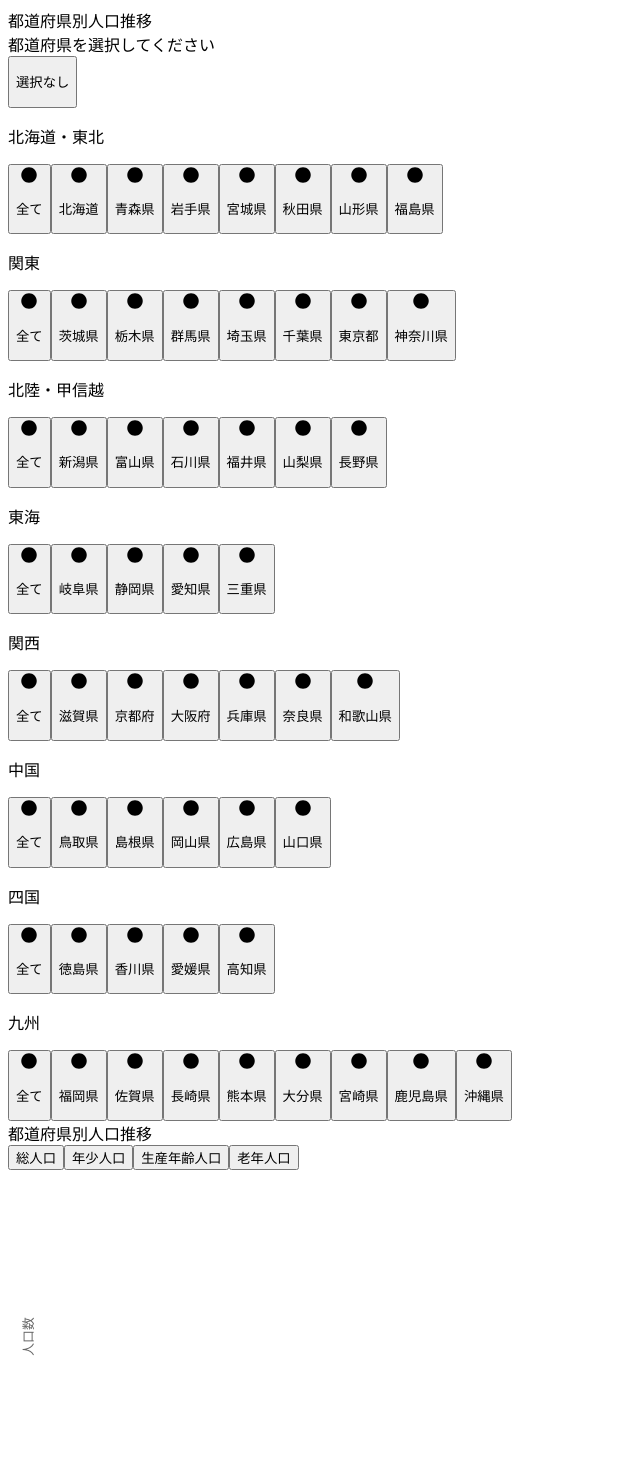
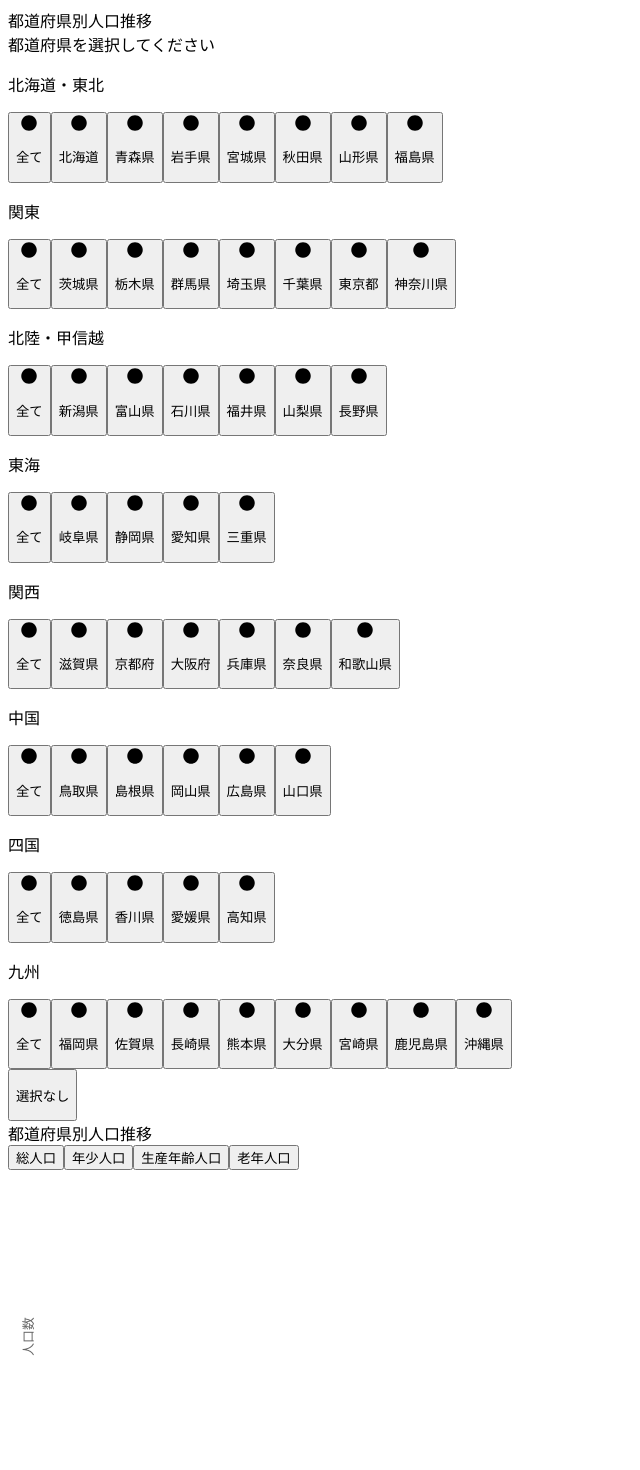
Before and after one commit to SomaTakata/yumemi-coding-test, a Next.js app: page /PopulationTrendsPage in a window 1280 px wide. Shown: the top 1470 px of the page, without its empty margins (0-640 px from the left). Built offline with nearby package versions, Linux system fonts and the light colour scheme.

Commit message:
feat: 都道府県選択コンポーネントの表示順を変更し、選択済みの都道府県を先頭に表示する

```diff
--- a/src/components/molecules/PrefectureSelector.tsx
+++ b/src/components/molecules/PrefectureSelector.tsx
@@ -21,13 +21,13 @@ const PrefectureSelector: React.FC<PrefectureSelectorProps> = ({
   return (
     <>
       <div className="flex justify-start border-l-4 pl-4 text-sm">都道府県を選択してください</div>
-      <SelectedPrefectures selectedPrefs={selectedPrefs} togglePrefecture={togglePrefecture} />
       <RegionSelector
         prefectures={prefectures} // prefectures を渡す
         selectedPrefs={selectedPrefs.map((pref) => pref.prefCode)}
         togglePrefecture={togglePrefecture}
         toggleRegion={toggleRegion}
       />
+      <SelectedPrefectures selectedPrefs={selectedPrefs} togglePrefecture={togglePrefecture} />
     </>
   );
 };
```
